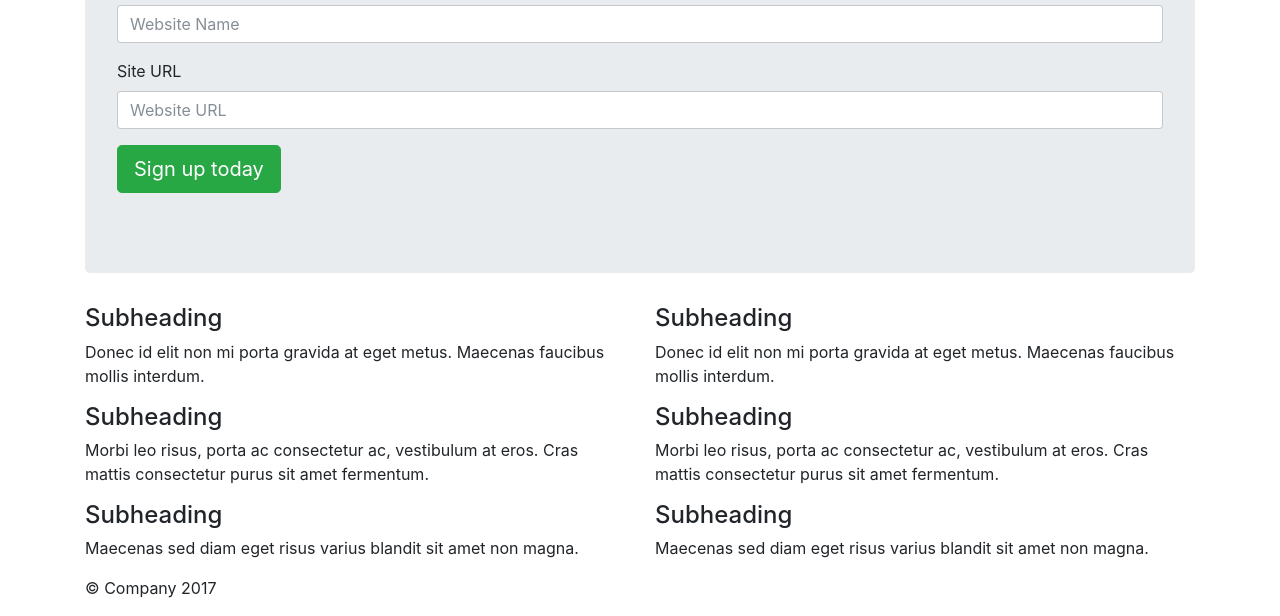
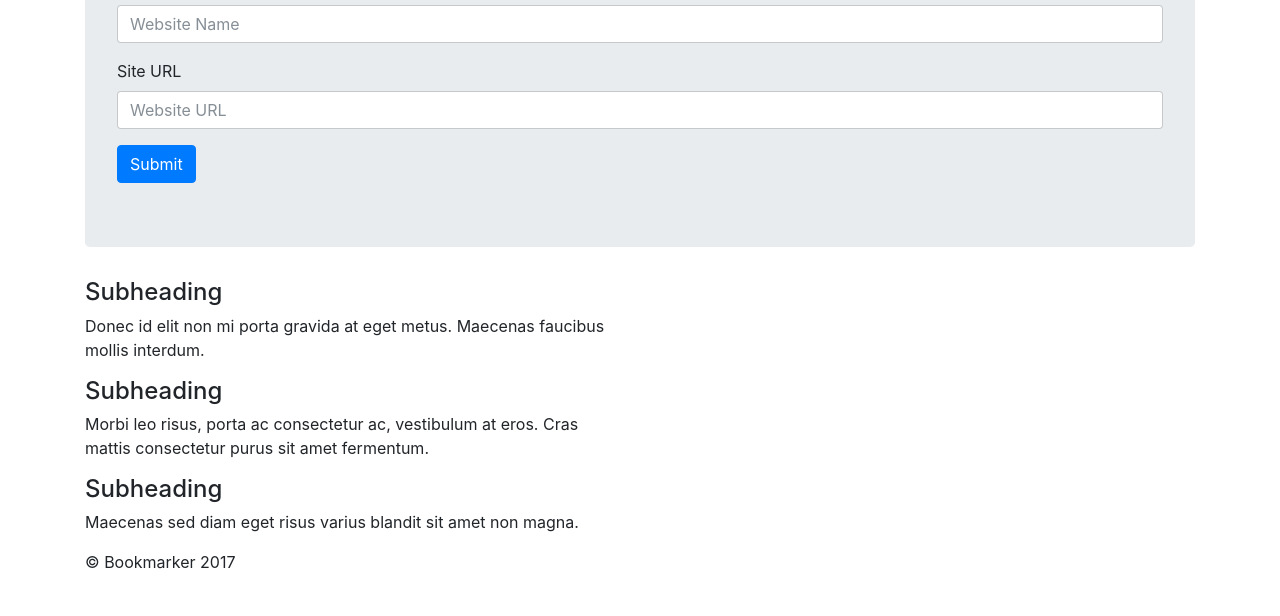
Before and after one commit to Jual6332/BookmarkApplication, a plain HTML site: page index.html in a window 1280 px wide. Shown: the part 218-834 px from the top of the page. After the commit the page ends 808 px from the top, so only its background shows below. Drawn offline with Linux system fonts and the light colour scheme; a script that the page names is missing.

Commit message:
HTML Cleanup

```diff
--- a/index.html
+++ b/index.html
@@ -41,7 +41,7 @@
           </div>
         </form>
 
-        <p><a class="btn btn-lg btn-success" href="#" role="button">Sign up today</a></p>
+        <button type="submit" class="btn btn-primary">Submit</button>
       </div>
 
       <div class="row marketing">
@@ -55,21 +55,10 @@
           <h4>Subheading</h4>
           <p>Maecenas sed diam eget risus varius blandit sit amet non magna.</p>
         </div>
-
-        <div class="col-lg-6">
-          <h4>Subheading</h4>
-          <p>Donec id elit non mi porta gravida at eget metus. Maecenas faucibus mollis interdum.</p>
-
-          <h4>Subheading</h4>
-          <p>Morbi leo risus, porta ac consectetur ac, vestibulum at eros. Cras mattis consectetur purus sit amet fermentum.</p>
-
-          <h4>Subheading</h4>
-          <p>Maecenas sed diam eget risus varius blandit sit amet non magna.</p>
-        </div>
       </div>
 
       <footer class="footer">
-        <p>&copy; Company 2017</p>
+        <p>&copy; Bookmarker 2017</p>
       </footer>
 
     </div> <!-- /container -->
```
